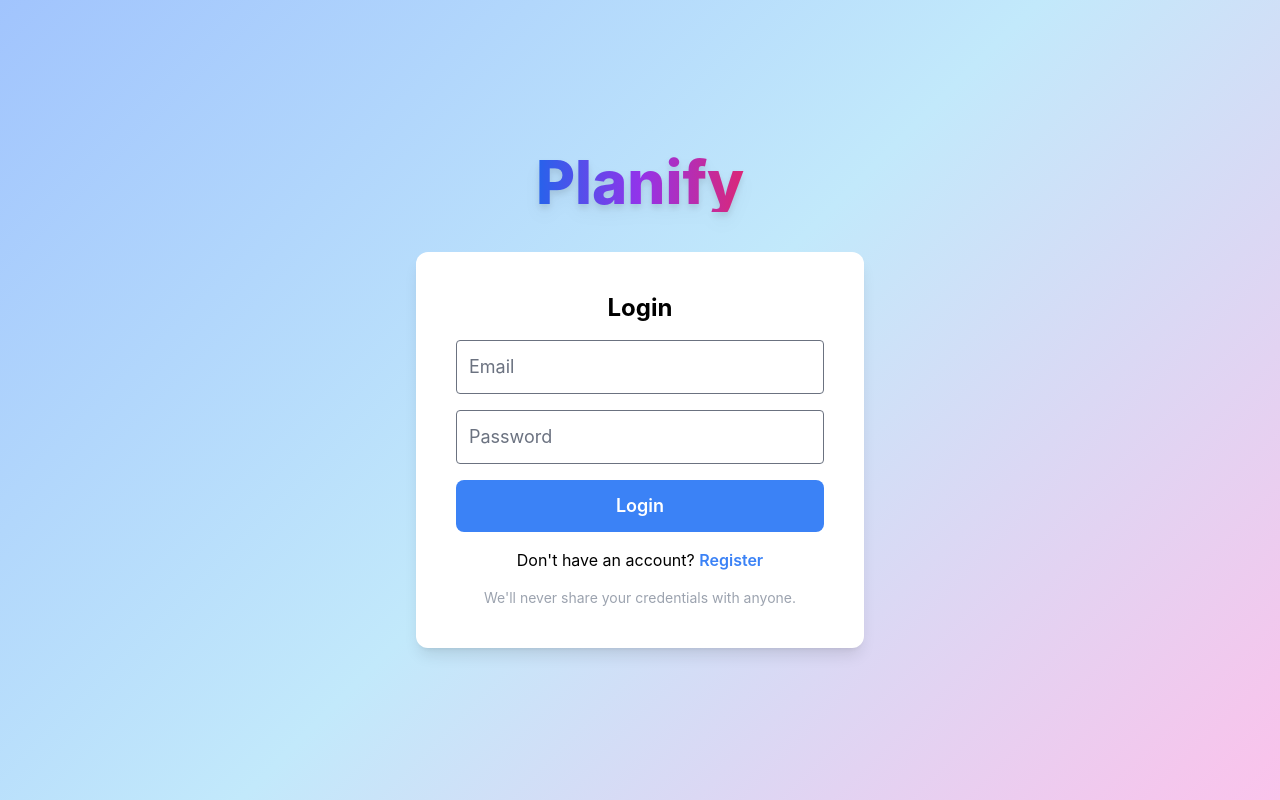
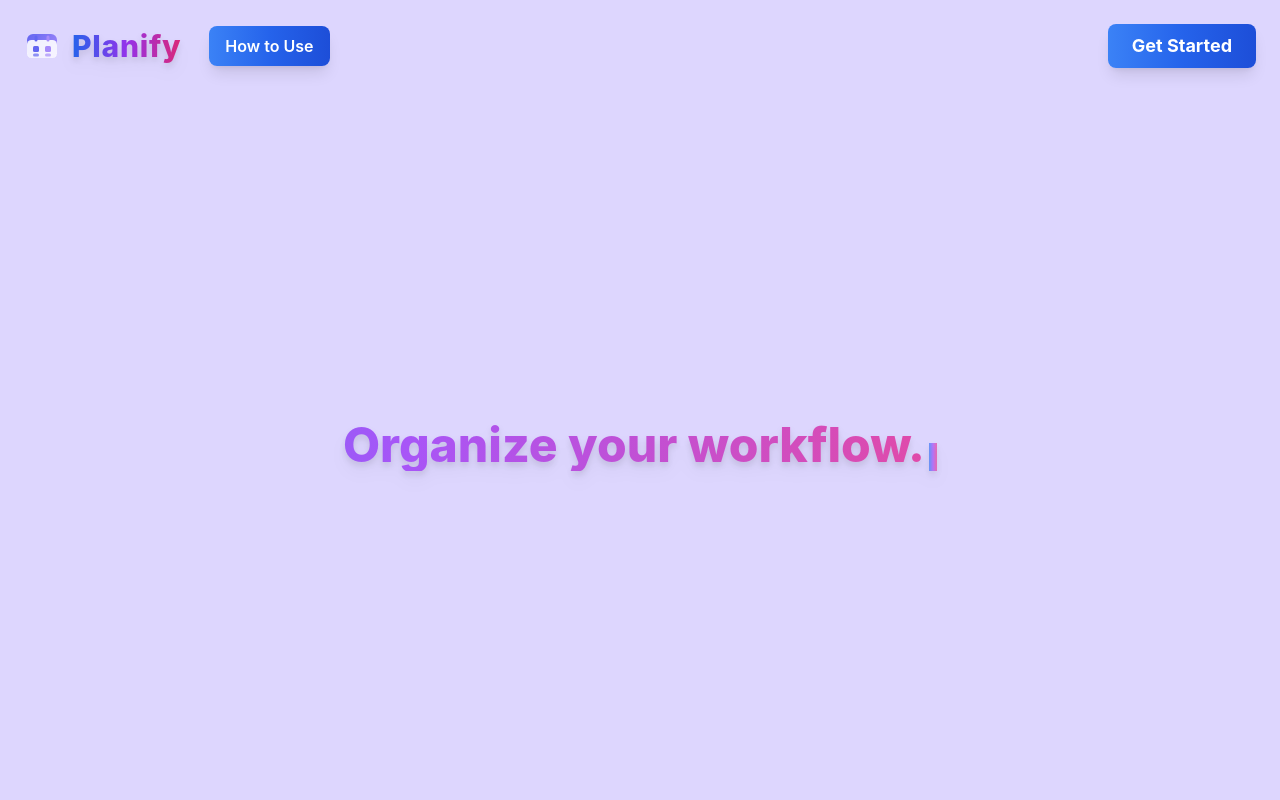
Before and after one commit to terminator2299/Kanvas, a React (Create React App) app in the folder client/: page / in a window 1280 px wide. Before the commit this address led to /login. Built offline with nearby package versions, Linux system fonts and the light colour scheme; no server answers.

Commit message:
Added logo , updated readme by the functions which I added and the logo

```diff
--- a/client/src/App.js
+++ b/client/src/App.js
@@ -4,6 +4,7 @@ import { useDispatch, useSelector } from 'react-redux';
 import Board from './components/Board';
 import Login from './components/Login';
 import Register from './components/Register';
+import Home from './components/Home';
 import { fetchCurrentUser } from './store/authSlice';
 
 function App() {
@@ -16,11 +17,12 @@ function App() {
 
   return (
     <Router>
-      <div className="min-h-screen font-sans bg-main-gradient bg-fixed bg-cover transition-all duration-500">
+      <div className="min-h-screen font-sans bg-main-gradient dark:bg-dark-main-gradient bg-fixed bg-cover transition-all duration-500">
         <Routes>
+          <Route path="/" element={<Home />} />
           <Route path="/login" element={<Login />} />
           <Route path="/register" element={<Register />} />
-          <Route path="/" element={user ? <Board /> : <Navigate to="/login" />} />
+          <Route path="/board" element={user ? <Board /> : <Navigate to="/login" />} />
           <Route path="*" element={<Navigate to="/" />} />
         </Routes>
       </div>
--- a/client/src/components/Board.js
+++ b/client/src/components/Board.js
@@ -19,13 +19,13 @@ const Board = () => {
   };
 
   return (
-    <div className="p-4 md:p-8">
-      <button onClick={handleLogout} className="absolute top-4 right-4 bg-red-500 text-white px-4 py-2 rounded hover:bg-red-600">Logout</button>
-      <div className="text-center mb-8">
-        <h1 className="text-6xl font-extrabold font-sans leading-[1.1] pb-2 bg-gradient-to-r from-blue-600 via-purple-600 to-pink-600 bg-clip-text text-transparent mb-2" style={{ fontFamily: 'Inter, Nunito, ui-sans-serif, system-ui, sans-serif' }}>
+    <div className="p-2 sm:p-4 md:p-8">
+      <button onClick={handleLogout} className="absolute top-4 right-4 bg-red-500 text-white px-3 sm:px-4 py-2 rounded text-sm sm:text-base hover:bg-red-600">Logout</button>
+      <div className="text-center mb-6 sm:mb-8">
+        <h1 className="text-3xl sm:text-6xl font-extrabold font-sans leading-[1.1] pb-2 bg-gradient-to-r from-blue-600 via-purple-600 to-pink-600 bg-clip-text text-transparent mb-2" style={{ fontFamily: 'Inter, Nunito, ui-sans-serif, system-ui, sans-serif' }}>
           Planify
         </h1>
-        <p className="text-gray-600 text-lg font-medium">
+        <p className="text-gray-600 text-base sm:text-lg font-medium">
           Plan. Track. Achieve.
         </p>
       </div>
@@ -35,7 +35,7 @@ const Board = () => {
         priorityFilter={priorityFilter}
         setPriorityFilter={setPriorityFilter}
       />
-      <div className="flex justify-center gap-16 xl:gap-24 2xl:gap-32 overflow-x-auto pb-8 px-2 md:px-8">
+      <div className="flex flex-col sm:flex-row items-center sm:items-stretch justify-center gap-6 sm:gap-16 xl:gap-24 2xl:gap-32 overflow-x-auto pb-6 sm:pb-8 px-1 sm:px-2 md:px-8">
         {columns.map((column) => {
           const columnTasks = tasks
             .filter(task => task.columnId === column.id)
--- a/client/src/components/Home.js
+++ b/client/src/components/Home.js
@@ -40,6 +40,23 @@ export default function Home() {
 {/* Header */}
       <header className="flex flex-col sm:flex-row items-center sm:items-center justify-between px-3 sm:px-6 py-4 sm:py-6 gap-4 sm:gap-0">
         <div className="flex items-center gap-2 sm:gap-3 w-full sm:w-auto justify-between sm:justify-start">
+          {/* Calendar SVG Logo */}
+          <svg width="36" height="36" viewBox="0 0 48 48" fill="none" className="shrink-0">
+            <rect x="4" y="8" width="40" height="32" rx="8" fill="url(#calendar-gradient)" />
+            <rect x="4" y="16" width="40" height="24" rx="6" fill="#fff" fillOpacity="0.9" />
+            <rect x="12" y="24" width="8" height="8" rx="2" fill="#6366F1" />
+            <rect x="28" y="24" width="8" height="8" rx="2" fill="#a78bfa" />
+            <rect x="12" y="34" width="8" height="4" rx="2" fill="#6366F1" fillOpacity="0.7" />
+            <rect x="28" y="34" width="8" height="4" rx="2" fill="#a78bfa" fillOpacity="0.7" />
+            <rect x="14" y="10" width="4" height="8" rx="2" fill="#6366F1" />
+            <rect x="30" y="10" width="4" height="8" rx="2" fill="#a78bfa" />
+            <defs>
+              <linearGradient id="calendar-gradient" x1="4" y1="8" x2="44" y2="40" gradientUnits="userSpaceOnUse">
+                <stop stopColor="#6366F1"/>
+                <stop offset="1" stopColor="#A78BFA"/>
+              </linearGradient>
+            </defs>
+          </svg>
           <span className="text-2xl sm:text-3xl font-extrabold bg-gradient-to-r from-blue-600 via-purple-600 to-pink-600 bg-clip-text text-transparent drop-shadow-lg tracking-wide" style={{ fontFamily: 'Inter, Nunito, ui-sans-serif, system-ui, sans-serif' }}>Planify</span>
           <button
             onClick={() => setShowModal(true)}
```
Also changed, not shown: 1 other file (tests, documents, lock files or other folders).
